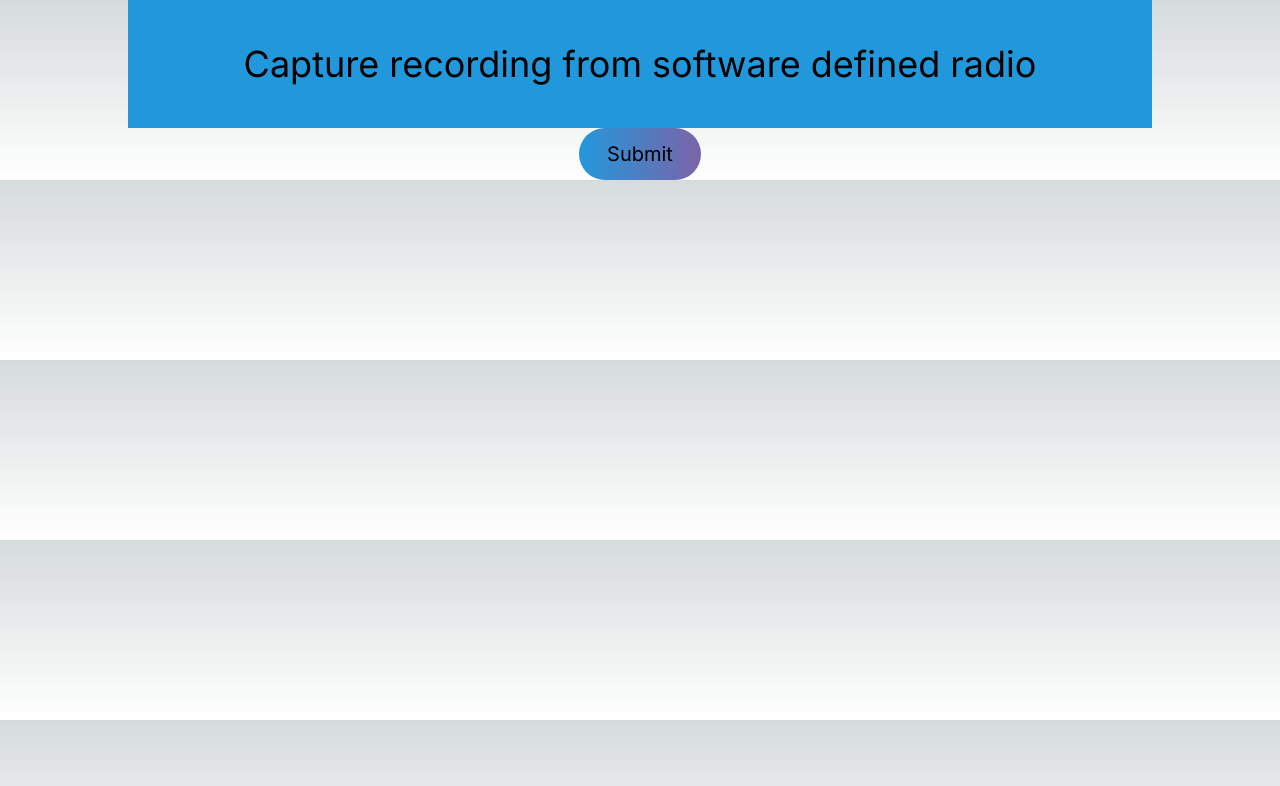
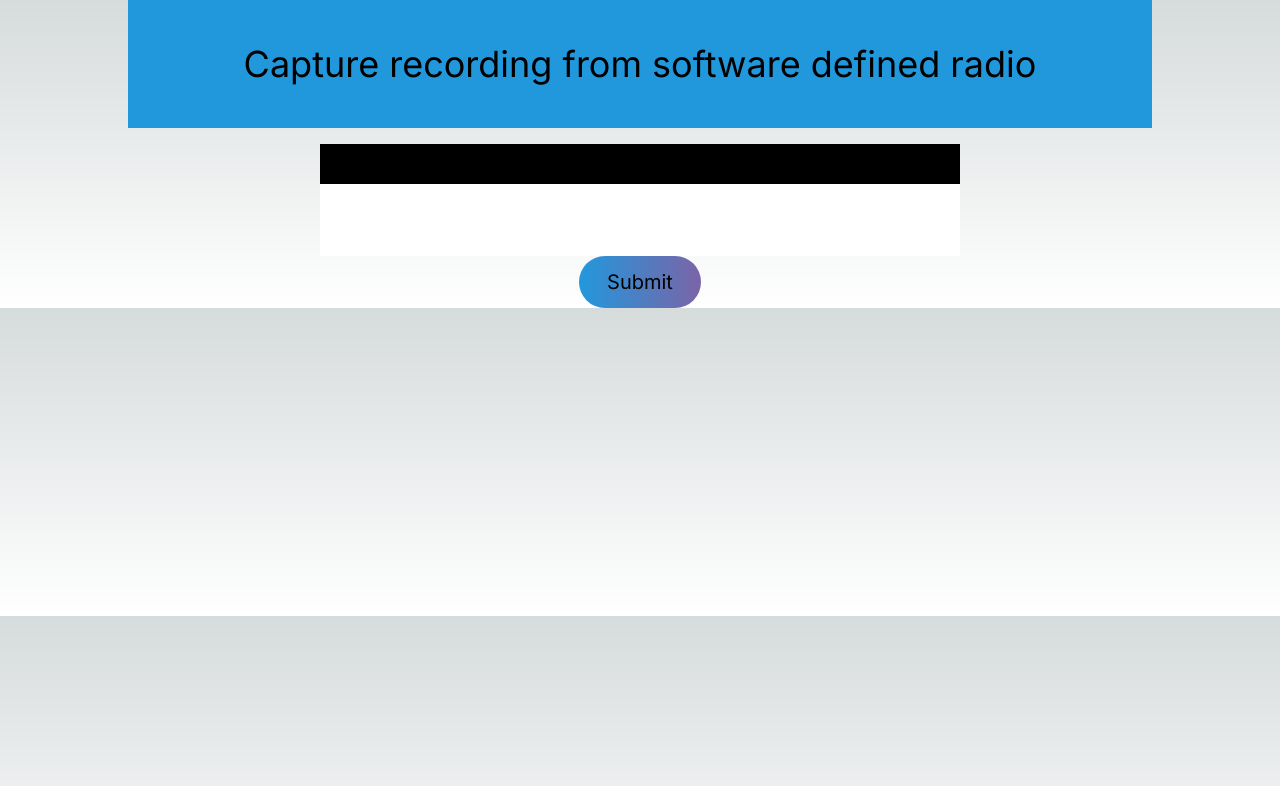
Before and after one commit to Subti/nextjs-web-curator, a Next.js app: page / in a window 1280 px wide. Shown: the top 786 px of the page. Built offline with nearby package versions, Linux system fonts and the light colour scheme.

Commit message:
Create Column, Form, and Row components

```diff
--- /dev/null
+++ b/src/app/components/Column.tsx
@@ -0,0 +1,7 @@
+import React from "react";
+
+const Column = () => {
+  return <div className="bg-black w-1/2 h-10"></div>;
+};
+
+export default Column;
--- a/src/app/components/Header.tsx
+++ b/src/app/components/Header.tsx
@@ -2,7 +2,7 @@ import React from "react";
 
 const Header = () => {
   return (
-    <div className="text-4xl flex relative w-4/5 h-32 bg-[#2298dc] justify-center items-center">
+    <div className="text-4xl flex relative w-4/5 h-32 bg-[#2298dc] justify-center items-center mb-4">
       Capture recording from software defined radio
     </div>
   );
--- /dev/null
+++ b/src/app/components/Row.tsx
@@ -0,0 +1,13 @@
+import React from "react";
+import Column from "./Column";
+
+const Row = () => {
+  return (
+    <div className="flex bg-white w-1/2 h-28">
+      <Column />
+      <Column />
+    </div>
+  );
+};
+
+export default Row;
--- a/src/app/page.tsx
+++ b/src/app/page.tsx
@@ -1,11 +1,14 @@
 import Button from "./components/Button";
+import Column from "./components/Column";
 import Header from "./components/Header";
+import Row from "./components/Row";
 
 export default function Home() {
   return (
     <>
       <main className="flex flex-col items-center justify-center">
         <Header />
+        <Row />
         <Button />
       </main>
     </>
```
Also changed, not shown: src/app/components/Form.tsx (added).
